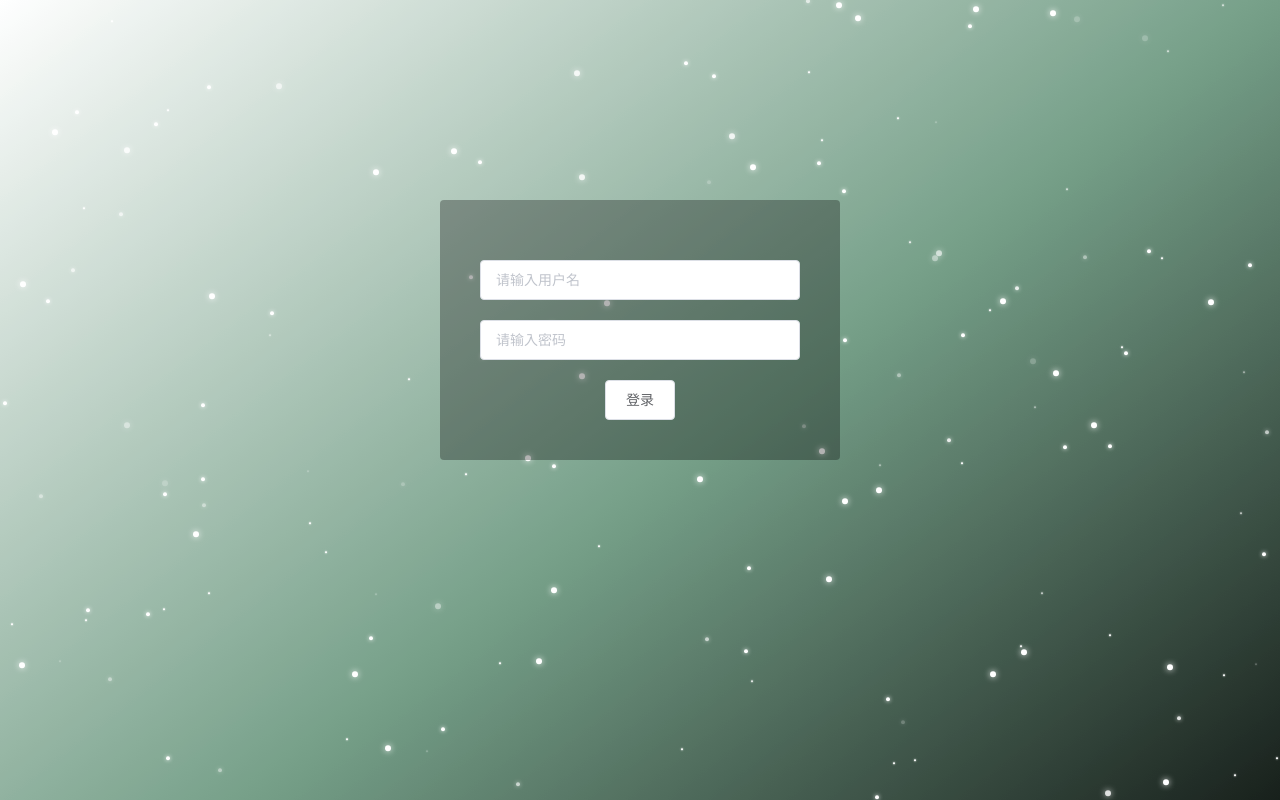
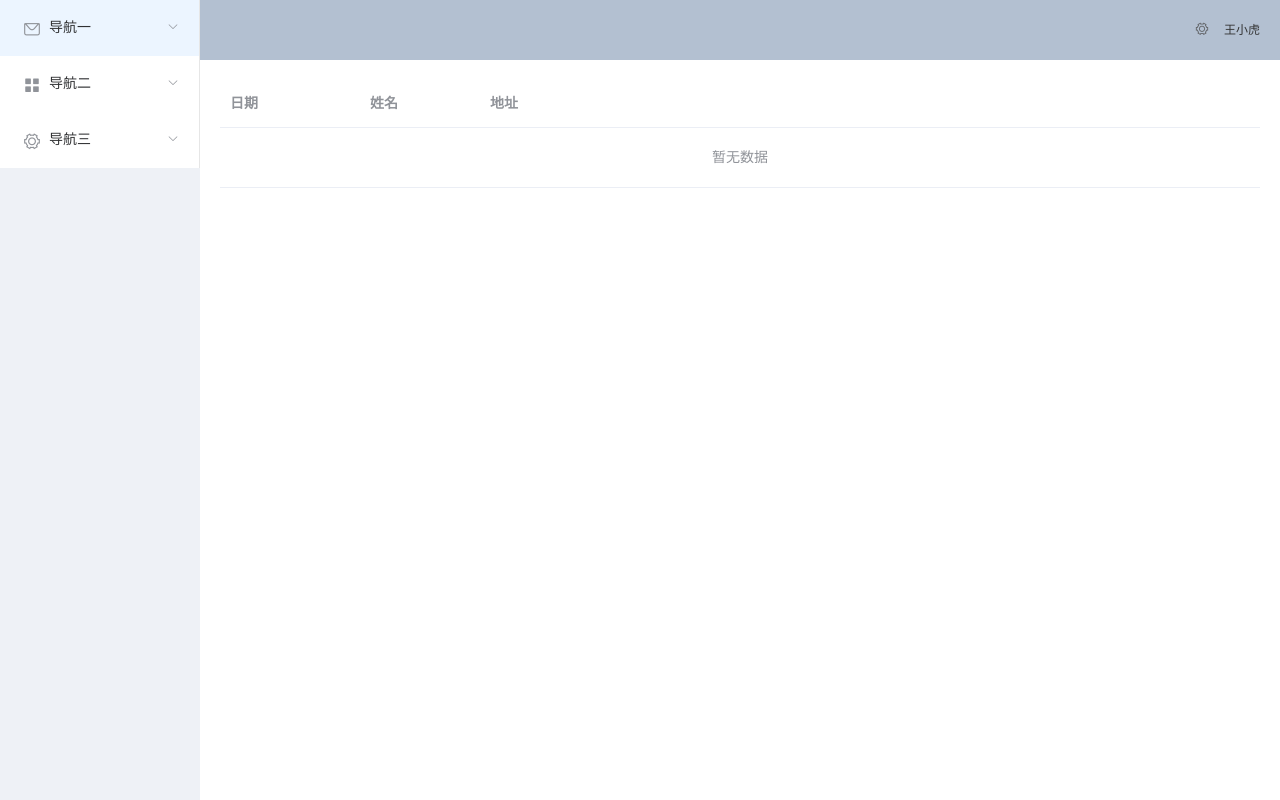
Before and after one commit to geihei/vue-boke, a Vue app: page /#/home in a window 1280 px wide. Before the commit this address led to /#/. Built offline with nearby package versions, Linux system fonts and the light colour scheme.

Commit message:
组件化

```diff
--- a/src/admin/home.vue
+++ b/src/admin/home.vue
@@ -1,67 +1,8 @@
 <template>
-    <el-container style="height: 100%; border: 1px solid #eee">
-        <el-aside width="200px" style="background-color: rgb(238, 241, 246)">
-            <el-menu :default-openeds="['1', '3']">
-            <el-submenu index="1">
-                <template slot="title"><i class="el-icon-message"></i>导航一</template>
-                <el-menu-item-group>
-                    <template slot="title">分组一</template>
-                    <el-menu-item index="1-1">选项1</el-menu-item>
-                <el-menu-item index="1-2">选项2</el-menu-item>
-                </el-menu-item-group>
-                <el-menu-item-group title="分组2">
-                    <el-menu-item index="1-3">选项3</el-menu-item>
-                </el-menu-item-group>
-                    <el-submenu index="1-4">
-                    <template slot="title">选项4</template>
-                    <el-menu-item index="1-4-1">选项4-1</el-menu-item>
-                </el-submenu>
-            </el-submenu>
-            <el-submenu index="2">
-                <template slot="title"><i class="el-icon-menu"></i>导航二</template>
-                <el-menu-item-group>
-                    <template slot="title">分组一</template>
-                    <el-menu-item index="2-1">选项1</el-menu-item>
-                    <el-menu-item index="2-2">选项2</el-menu-item>
-                </el-menu-item-group>
-                    <el-menu-item-group title="分组2">
-                    <el-menu-item index="2-3">选项3</el-menu-item>
-                </el-menu-item-group>
-                <el-submenu index="2-4">
-                    <template slot="title">选项4</template>
-                    <el-menu-item index="2-4-1">选项4-1</el-menu-item>
-                </el-submenu>
-            </el-submenu>
-            <el-submenu index="3">
-                <template slot="title"><i class="el-icon-setting"></i>导航三</template>
-                <el-menu-item-group>
-                    <template slot="title">分组一</template>
-                    <el-menu-item index="3-1">选项1</el-menu-item>
-                    <el-menu-item index="3-2">选项2</el-menu-item>
-                </el-menu-item-group>
-                    <el-menu-item-group title="分组2">
-                    <el-menu-item index="3-3">选项3</el-menu-item>
-                </el-menu-item-group>
-                <el-submenu index="3-4">
-                    <template slot="title">选项4</template>
-                    <el-menu-item index="3-4-1">选项4-1</el-menu-item>
-                </el-submenu>
-            </el-submenu>
-            </el-menu>
-        </el-aside>
-        <el-container>
-            <el-header style="text-align: right; font-size: 12px">
-            <el-dropdown>
-                <i class="el-icon-setting" style="margin-right: 15px"></i>
-                <el-dropdown-menu slot="dropdown">
-                    <el-dropdown-item>查看</el-dropdown-item>
-                    <el-dropdown-item>新增</el-dropdown-item>
-                    <el-dropdown-item>删除</el-dropdown-item>
-                </el-dropdown-menu>
-            </el-dropdown>
-            <span>王小虎</span>
-            </el-header>
-
+    <el-container style="height: 100%;">
+        <left-bar></left-bar>
+        <el-container class="el_container">
+            <common-header></common-header>
             <el-main>
                 <el-table>
                     <el-table-column prop="date" label="日期" width="140">
@@ -76,8 +17,21 @@
     </el-container>
 </template>
 <script>
+import leftBar from '../components/leftbar.vue'
+import commonHeader from '../components/header.vue'
 export default {
+    data() {
+        return {
 
+        }
+    },
+    created() {
+
+    },
+    components: {
+        leftBar,
+        commonHeader,
+    }
 }
 </script>
 <style lang="less" scoped>
@@ -86,8 +40,10 @@ export default {
     color: #333;
     line-height: 60px;
 }
-
 .el-aside {
     color: #333;
 }
+.el_container{
+    flex-direction: column;
+}
 </style>
--- /dev/null
+++ b/src/components/header.vue
@@ -0,0 +1,28 @@
+<template>
+    <el-header style="text-align: right; font-size: 12px">
+        <el-dropdown>
+            <i class="el-icon-setting" style="margin-right: 15px"></i>
+            <el-dropdown-menu slot="dropdown">
+                <el-dropdown-item>查看</el-dropdown-item>
+                <el-dropdown-item>新增</el-dropdown-item>
+                <el-dropdown-item>删除</el-dropdown-item>
+            </el-dropdown-menu>
+        </el-dropdown>
+        <span>王小虎</span>
+    </el-header>
+</template>
+<script>
+export default {
+    data() {
+        return {
+
+        }
+    },
+    created() {
+
+    },
+}
+</script>
+<style lang="less" scoped>
+
+</style>
--- /dev/null
+++ b/src/components/leftbar.vue
@@ -0,0 +1,69 @@
+<template>
+     <el-aside class="el_side">
+        <el-menu :default-openeds="[]">
+        <el-submenu index="1">
+            <template slot="title"><i class="el-icon-message"></i>导航一</template>
+            <el-menu-item-group>
+                <template slot="title">分组一</template>
+                <el-menu-item index="1-1">选项1</el-menu-item>
+            <el-menu-item index="1-2">选项2</el-menu-item>
+            </el-menu-item-group>
+            <el-menu-item-group title="分组2">
+                <el-menu-item index="1-3">选项3</el-menu-item>
+            </el-menu-item-group>
+                <el-submenu index="1-4">
+                <template slot="title">选项4</template>
+                <el-menu-item index="1-4-1">选项4-1</el-menu-item>
+            </el-submenu>
+        </el-submenu>
+        <el-submenu index="2">
+            <template slot="title"><i class="el-icon-menu"></i>导航二</template>
+            <el-menu-item-group>
+                <template slot="title">分组一</template>
+                <el-menu-item index="2-1">选项1</el-menu-item>
+                <el-menu-item index="2-2">选项2</el-menu-item>
+            </el-menu-item-group>
+                <el-menu-item-group title="分组2">
+                <el-menu-item index="2-3">选项3</el-menu-item>
+            </el-menu-item-group>
+            <el-submenu index="2-4">
+                <template slot="title">选项4</template>
+                <el-menu-item index="2-4-1">选项4-1</el-menu-item>
+            </el-submenu>
+        </el-submenu>
+        <el-submenu index="3">
+            <template slot="title"><i class="el-icon-setting"></i>导航三</template>
+            <el-menu-item-group>
+                <template slot="title">分组一</template>
+                <el-menu-item index="3-1">选项1</el-menu-item>
+                <el-menu-item index="3-2">选项2</el-menu-item>
+            </el-menu-item-group>
+                <el-menu-item-group title="分组2">
+                <el-menu-item index="3-3">选项3</el-menu-item>
+            </el-menu-item-group>
+            <el-submenu index="3-4">
+                <template slot="title">选项4</template>
+                <el-menu-item index="3-4-1">选项4-1</el-menu-item>
+            </el-submenu>
+        </el-submenu>
+        </el-menu>
+    </el-aside>
+</template>
+<script>
+export default {
+    data() {
+        return {
+
+        }
+    },
+    created() {
+
+    }
+}
+</script>
+<style lang="less" scoped>
+.el_side{
+    width: 200px !important;
+    background-color: rgba(238, 241, 246, 1);
+}
+</style>
```
Lines whose indentation alone changed are shown as unchanged.
